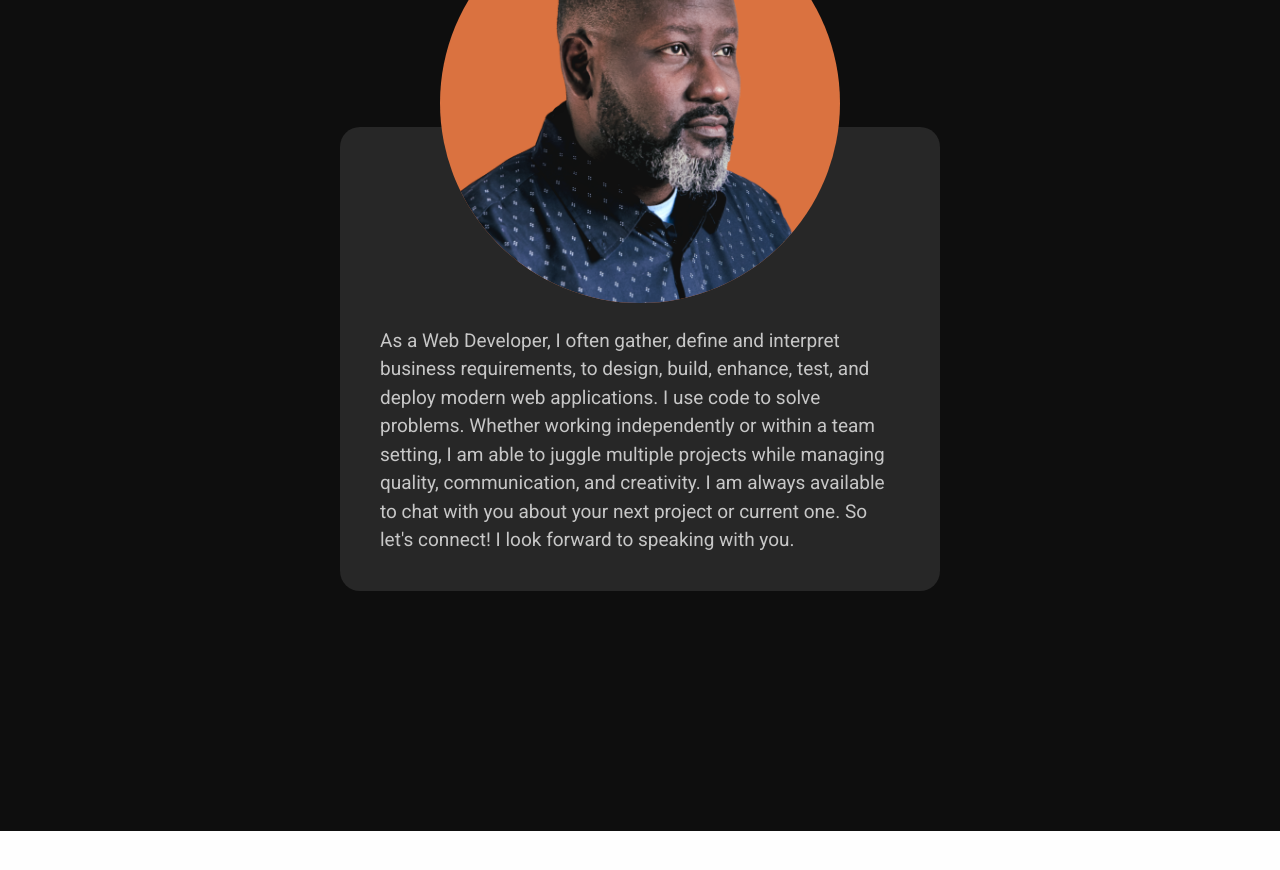
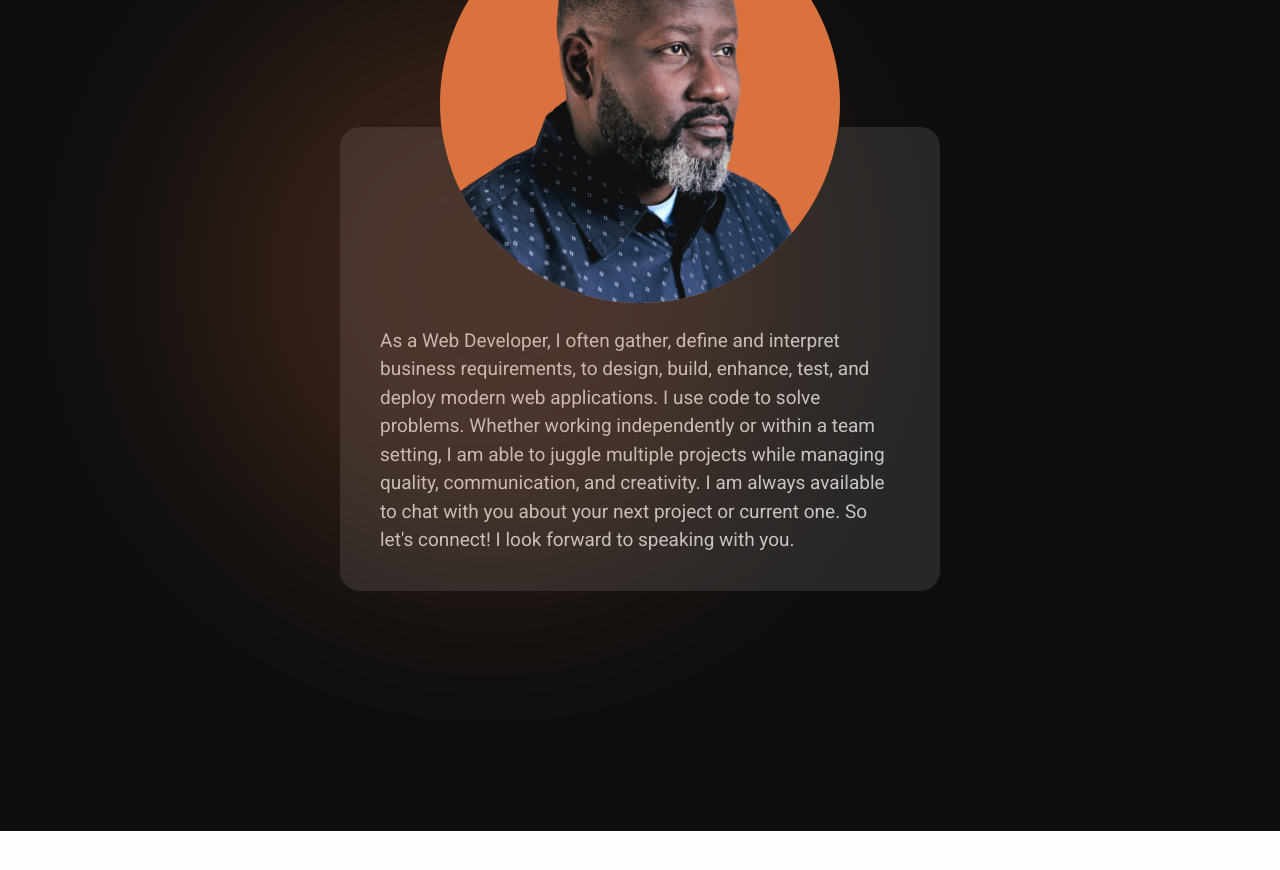
Before and after one commit to leviduncan/dd-portfolio-08, a React (Create React App) app: page / in a window 1280 px wide. Shown: the part 1100-1970 px from the top of the page. Built offline with nearby package versions, Linux system fonts and the light colour scheme; the HTML template or start-up script is replaced by a standard one.

Commit message:
update css

```diff
--- a/src/App.css
+++ b/src/App.css
@@ -149,6 +149,7 @@ body #homepage #about {
   min-height: 100vh;
   background: var(--dd-gray);
   border-top: solid 1px #222;
+  overflow: hidden;
 }
 body #homepage #about .about {
   display: flex;
@@ -208,6 +209,19 @@ body #homepage #about .about .about-content .about-content-right {
     top: -150px;
   }
 }
+body #homepage #about .about .about-content .about-content-right::before {
+  content: "";
+  position: absolute;
+  width: 600px;
+  height: 600px;
+  border-radius: 50%;
+  top: -150px;
+  left: -150px;
+  z-index: 3;
+  background: var(--dd-main);
+  filter: blur(100px);
+  opacity: 0.2;
+}
 body #homepage #skills {
   background: var(--dd-white);
 }
--- a/src/App.scss
+++ b/src/App.scss
@@ -188,6 +188,7 @@ body {
             min-height: 100vh;
             background: var(--dd-gray);
             border-top: solid 1px #222;
+            overflow: hidden;
 
             .about {
                 display: flex;
@@ -249,6 +250,20 @@ body {
                         @media (max-width: 767px) {
                             padding: 170px 40px 20px;
                             top: -150px;
+                        }
+                        &::before {
+                            content: '';
+                            position: absolute;
+                            width: 600px;
+                            height: 600px;
+                            border-radius: 50%;
+                            ;
+                            top: -150px;
+                            left: -150px;
+                            z-index: 3;
+                            background: var(--dd-main);
+                            filter: blur(100px);
+                            opacity: .2;
                         }
                     }
                 }
```
Also changed, not shown: 1 other file (tests, documents, lock files or other folders).
